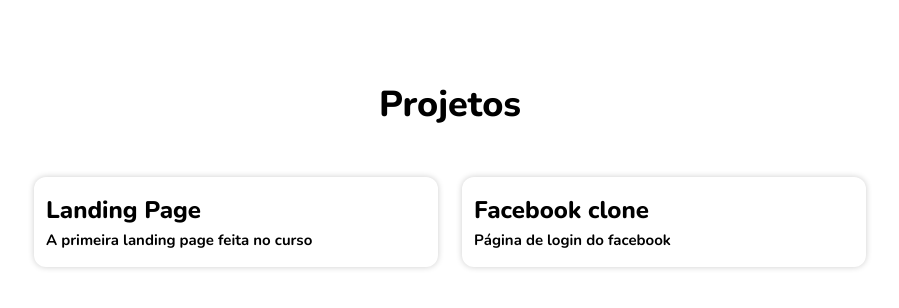
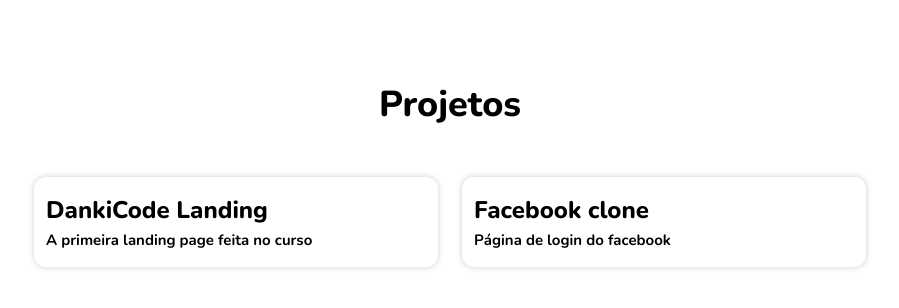
Before and after one commit to p3-d2/all-projects-dankicode, a React (Create React App) app: page / in a window 1280 px wide. Shown: the top 308 px of the page, without its empty margins (190-1089 px from the left). Built offline with nearby package versions, Linux system fonts and the light colour scheme.

Commit message:
changing project name one

```diff
--- a/src/Routes.tsx
+++ b/src/Routes.tsx
@@ -2,7 +2,7 @@
 import { BrowserRouter, Route, Switch } from 'react-router-dom'
 
 import Home from './pages/Home'
-import ProjectOne from './pages/ProjectOne'
+import DankiCodeLanding from './pages/DankiCodeLanding'
 import FacebookClone from './pages/FacebookClone'
 
 const Routes: FC = () => {
@@ -10,7 +10,7 @@
     <BrowserRouter>
       <Switch>
         <Route path="/" exact component={Home} />
-        <Route path="/one" component={ProjectOne} />
+        <Route path="/dankicode-landing" component={DankiCodeLanding} />
         <Route path="/facebook-clone" component={FacebookClone} />
       </Switch>
     </BrowserRouter>
--- a/src/pages/ProjectOne/index.tsx
+++ b/src/pages/DankiCodeLanding/index.tsx
@@ -38,9 +38,9 @@
   Strong
 } from './styles'
 
-import logo from '../../assets/projectOne/logo.png'
+import logo from '../../assets/dankicodelanding/logo.png'
 
-const ProjectOne: FC = () => {
+const DankiCodeLanding: FC = () => {
   function handleFormSubmit(event: FormEvent) {
     event.preventDefault()
 
@@ -161,4 +161,4 @@
   )
 }
 
-export default ProjectOne
+export default DankiCodeLanding
--- a/src/pages/ProjectOne/styles.ts
+++ b/src/pages/DankiCodeLanding/styles.ts
@@ -1,5 +1,5 @@
 import styled, { css } from 'styled-components'
-import backgroundImage from '../../assets/projectOne/header_bg.png'
+import backgroundImage from '../../assets/dankicodelanding/header_bg.png'
 import {
   FiArrowDown,
   SiHtml5,
--- a/src/pages/Home/index.tsx
+++ b/src/pages/Home/index.tsx
@@ -10,8 +10,8 @@
         <Title>Projetos</Title>
         <ProjectsContainer>
           <Project
-            to="/one"
-            title="Landing Page"
+            to="/dankicode-landing"
+            title="DankiCode Landing"
             description="A primeira landing page feita no curso"
           />
           <Project
```
Also changed, not shown: src/assets/dankicodelanding/header_bg.png (added), src/assets/dankicodelanding/logo.png (renamed from src/assets/projectOne/logo.png).
